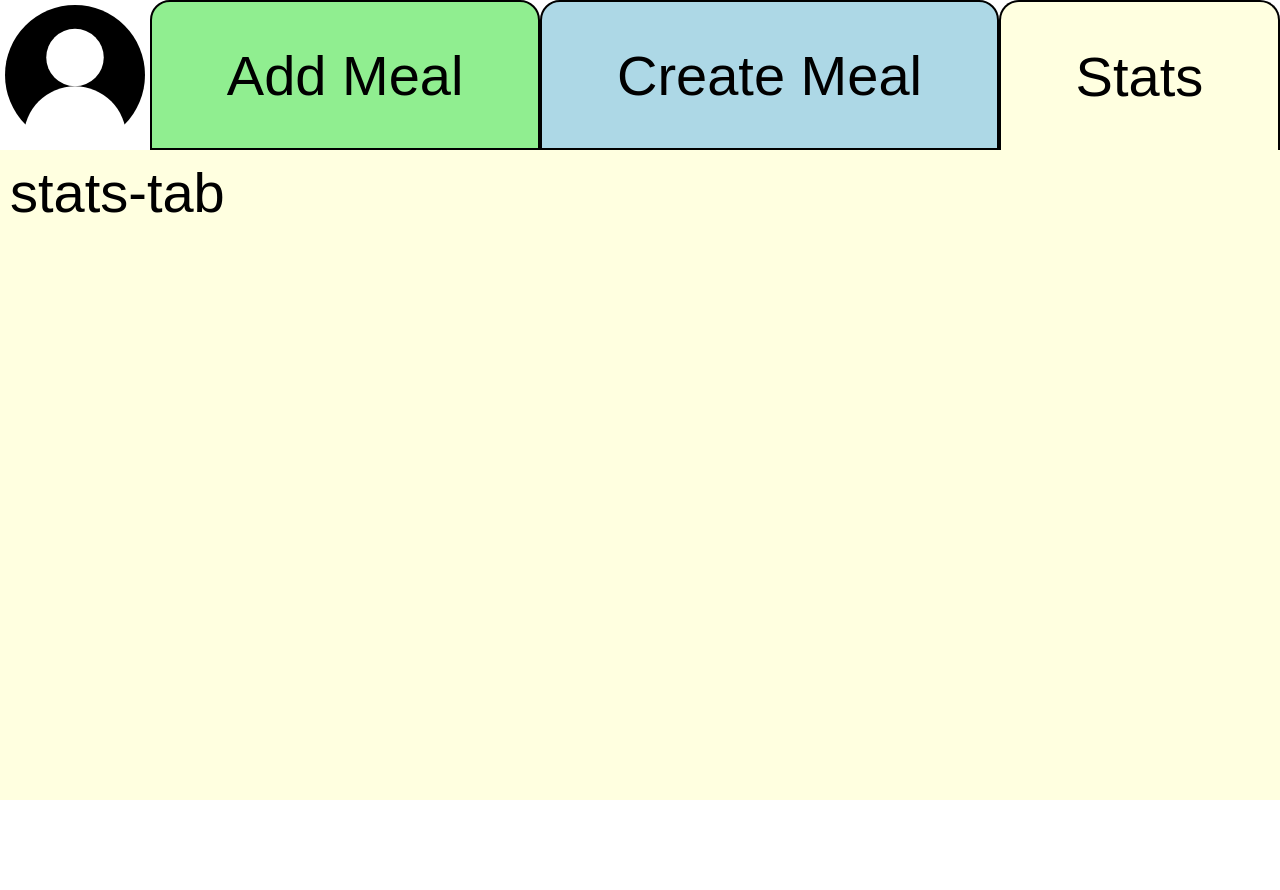
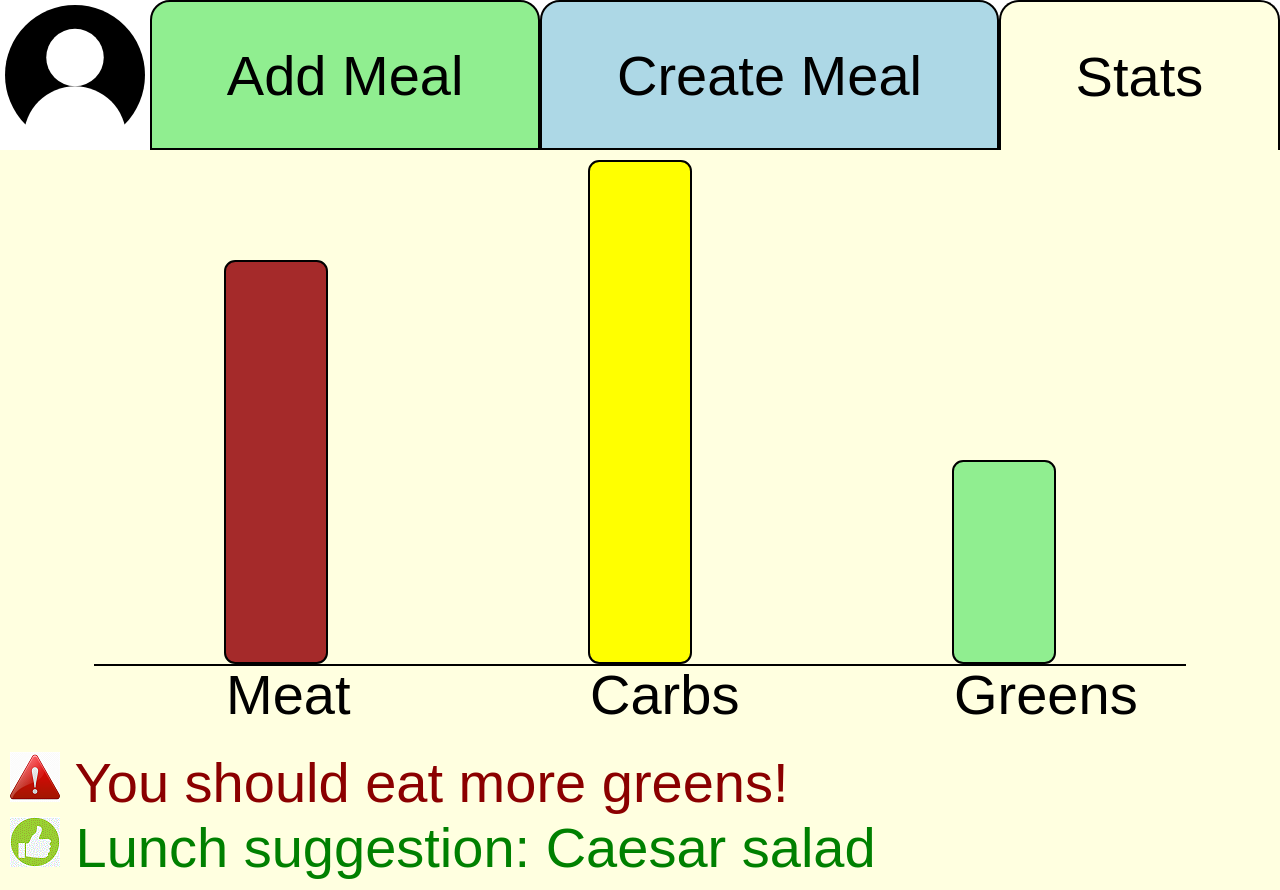
Before and after one commit to N1cc3/hci-proto, a plain HTML site: page index.html in a window 1280 px wide. Both pictures are taken after a click on the element "Stats". Before the commit the page ends 800 px from the top, so only its background shows below. Drawn offline with Linux system fonts and the light colour scheme.

Commit message:
Stats tab done.

```diff
--- a/index.html
+++ b/index.html
@@ -188,7 +188,31 @@
       </div>
 
       <div id="tab-content-stats" class="tab-content stats">
-        stats-tab
+        <div class="histogram">
+          <div class="stat meat">
+            <div class="stat-text meat">
+              Meat
+            </div>
+          </div>
+          <div class="stat carbs">
+            <div class="stat-text carbs">
+              Carbs
+            </div>
+          </div>
+          <div class="stat greens">
+            <div class="stat-text greens">
+              Greens
+            </div>
+          </div>
+        </div>
+        <div class="other-stats">
+          <div class="warning">
+            You should eat more greens!
+          </div>
+          <div class="suggestion">
+            Lunch suggestion: Caesar salad
+          </div>
+        </div>
       </div>
 
     </div>
--- a/master.css
+++ b/master.css
@@ -191,3 +191,70 @@ input.ingredientAmount {
 .eaten {
   background-color: lightgreen;
 }
+
+.histogram {
+  flex-grow: 1;
+  display: flex;
+  flex-direction: row;
+  justify-content: space-around;
+  align-items: flex-end;
+  border-bottom: solid black 2px;
+  margin: 0 1.5em 1.5em;
+}
+
+.stat {
+  border: solid black 2px;
+  border-radius: 0.2em;
+  width: 100px;
+}
+
+.stat-text {
+  position: relative;
+}
+
+.stat-text.meat {
+  bottom: -400px;
+}
+
+.stat-text.carbs {
+  bottom: -500px;
+}
+
+.stat-text.greens {
+  bottom: -200px;
+}
+
+.stat.meat {
+  background-color: brown;
+  height: 400px;
+}
+
+.stat.carbs {
+  background-color: yellow;
+  height: 500px;
+}
+
+.stat.greens {
+  background-color: lightgreen;
+  height: 200px;
+}
+
+.other-stats {
+  flex-grow: 1;
+}
+
+.warning::before {
+  content: url('warning.png');
+}
+
+.warning {
+  color: darkred;
+}
+
+.suggestion::before {
+  content: url('suggestion.gif');
+}
+
+.suggestion {
+  color: green;
+}
```
Also changed, not shown: suggestion.gif (added), warning.png (added).
